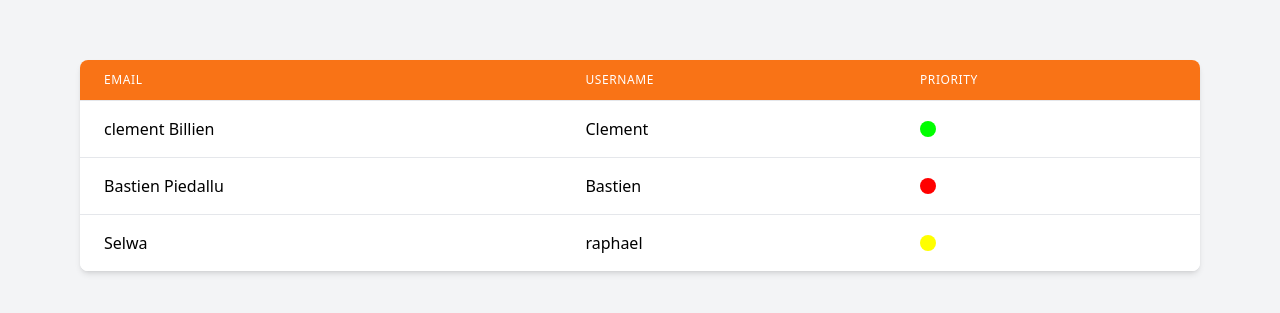
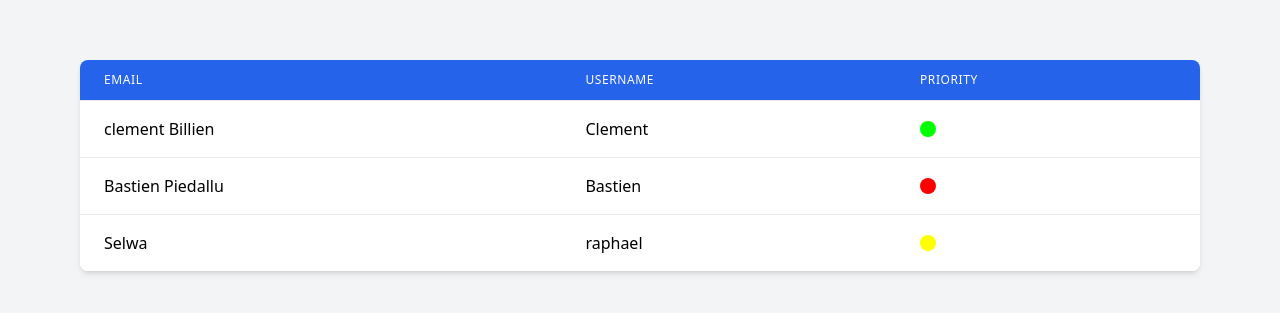
Before and after one commit to xxcolas/hackathon-23-24, a React (Vite) app in the folder frontend/: page /tables in a window 1280 px wide. Shown: the part 235-548 px from the top of the page. Built offline with nearby package versions, Linux system fonts and the light colour scheme; no server answers.

Commit message:
change color table

```diff
--- a/frontend/src/components/table.tsx
+++ b/frontend/src/components/table.tsx
@@ -14,7 +14,7 @@ const Table = ({ data }: Props<any>) => {
       <div className="overflow-x-auto p-4 w-full max-w-6xl">
         <div className="rounded-lg overflow-hidden shadow-md">
           <table className="min-w-full divide-y divide-gray-200 bg-white">
-            <thead className="bg-orange-500">
+            <thead className="bg-blue-600">
               <tr>
                 {headers.map((header) => (
                   <th
@@ -28,7 +28,7 @@ const Table = ({ data }: Props<any>) => {
             </thead>
             <tbody className="bg-white divide-y divide-gray-200">
               {data.map((item, index) => (
-                <tr key={index} className="hover:bg-orange-100">
+                <tr key={index} className="hover:bg-blue-100">
                   {headers.map((header) => (
                     <td key={header} className="px-6 py-4 whitespace-nowrap">
                       {header === "priority" ? (
```
